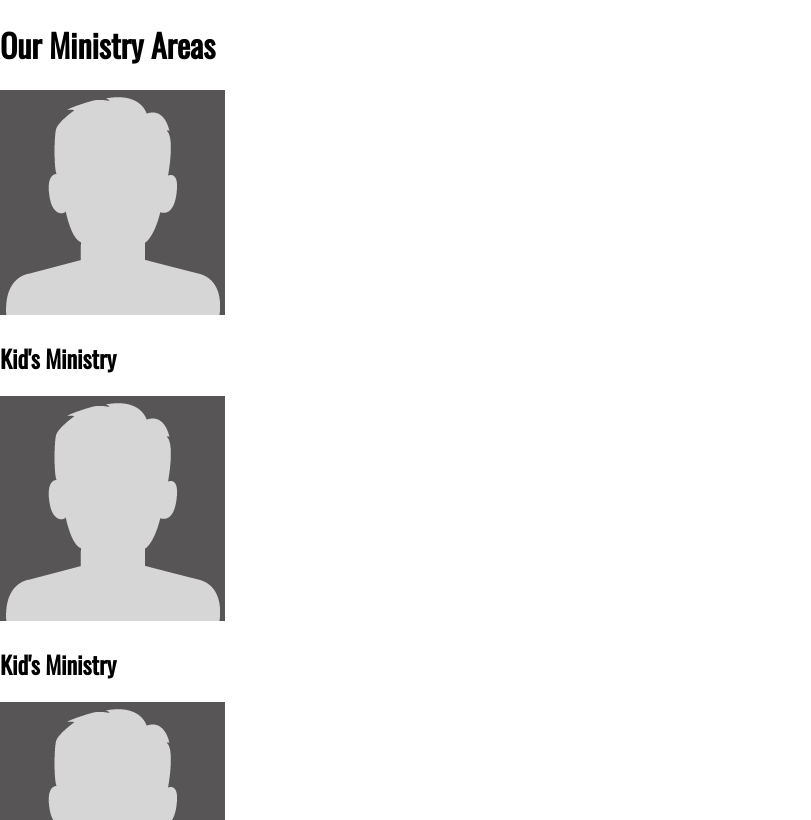
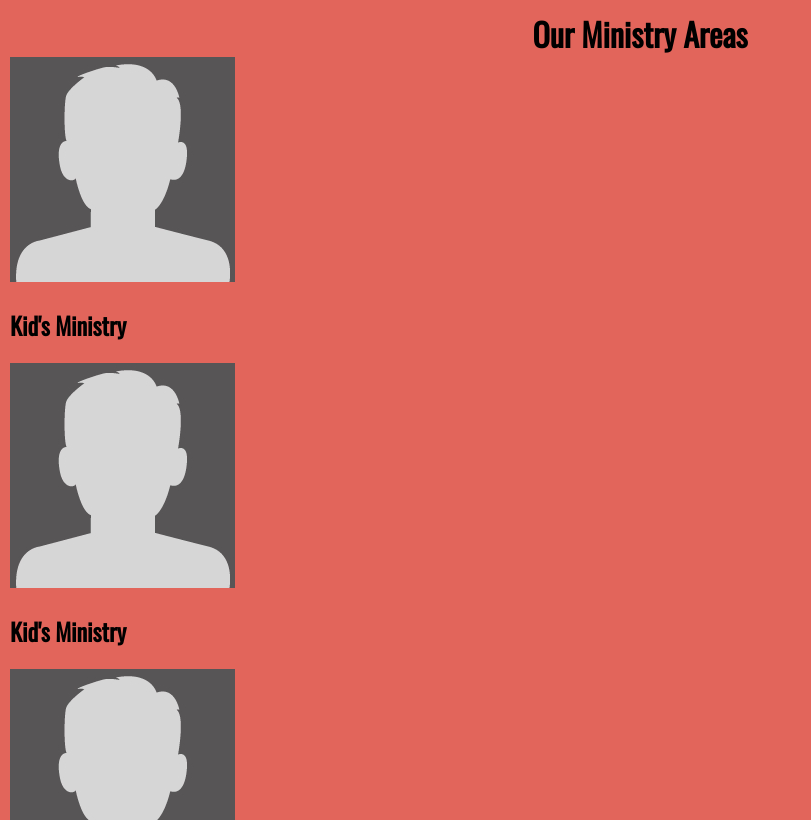
Before and after one commit to javascoutlink/Deity, a PHP site: page / in a window 1280 px wide. Shown: the part 800-1620 px from the top of the page, without its empty margins (0-811 px from the left). Run offline with PHP 8.4, Linux system fonts and the light colour scheme; grey boxes are pictures that could not be loaded.

Commit message:
Ministry Styling

```diff
--- a/style.css
+++ b/style.css
@@ -127,3 +127,14 @@ body {
   text-align: center;
   font-size: 3em;
 }
+
+#ministry {
+  height: 100vh;
+  background-color: #E2655B;
+  padding: 10px;
+}
+
+#ministry h1 {
+  text-align: center;
+  margin: 0;
+}
```
